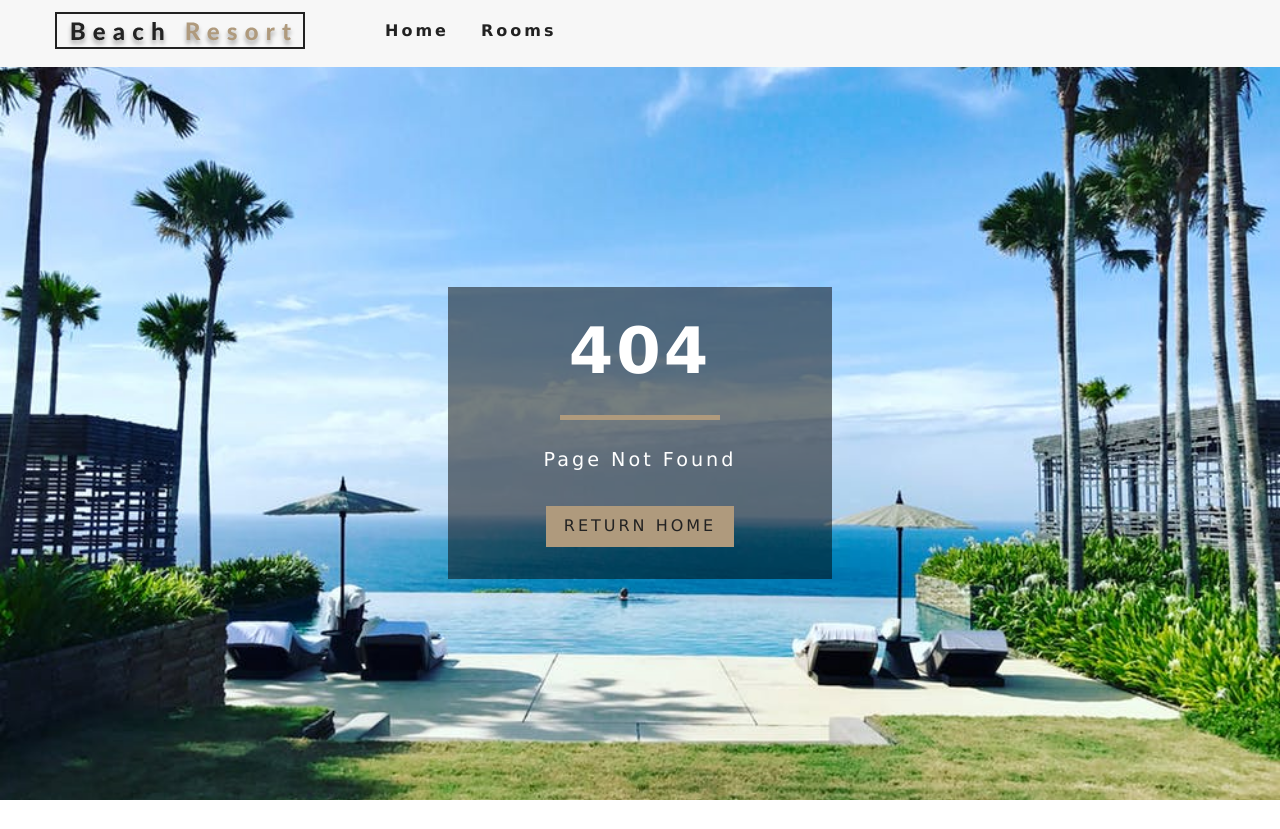
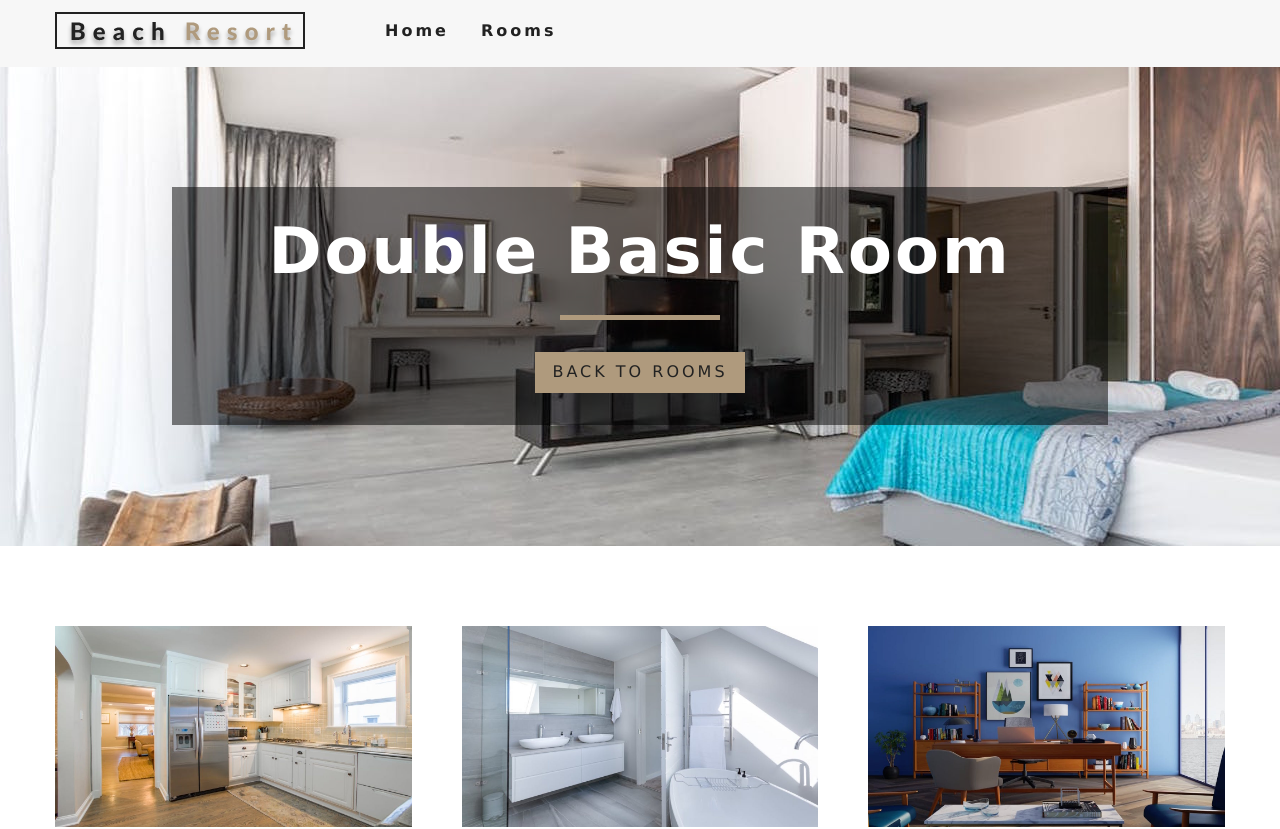
Before and after one commit to erickmack/BeachResort, a React (Create React App) app: page /BeachResort/rooms/double-basic in a window 1280 px wide. Before the commit this address had no page. Shown: the top 829 px of the page. Before the commit the page ends 800 px from the top, so only its background shows below. Built offline with nearby package versions, Linux system fonts and the light colour scheme.

Commit message:
fixed redirect issues

```diff
--- a/src/App.js
+++ b/src/App.js
@@ -14,10 +14,10 @@
   return (
     <>
       <Navbar />
-      <Switch onUpdate={() => window.scrollTo(0, 0)}>
+      <Switch>
         <Route exact path="/BeachResort" component={Home} />
-        <Route exact path="/rooms/" component={Rooms} />
-        <Route exact path="/rooms/:id" component={SingleRoom} />
+        <Route exact path="/BeachResort/rooms/" component={Rooms} />
+        <Route exact path="/BeachResort/rooms/:id" component={SingleRoom} />
         <Route component={Error} />
       </Switch>
     </>
--- a/src/components/Navbar.js
+++ b/src/components/Navbar.js
@@ -15,7 +15,7 @@
       <nav className="navbar">
         <div className="nav-center">
           <div className="nav-header">
-            <Link to="/">
+            <Link to="/BeachResort">
               <img src={logo} alt="" />
             </Link>
             <button
@@ -30,10 +30,10 @@
             className={this.state.isOpen ? "nav-links show-nav" : "nav-links"}
           >
             <li>
-              <Link to="/">Home</Link>
+              <Link to="/BeachResort">Home</Link>
             </li>
             <li>
-              <Link to="/rooms">Rooms</Link>
+              <Link to="/BeachResort/rooms">Rooms</Link>
             </li>
           </ul>
         </div>
--- a/src/components/Room.js
+++ b/src/components/Room.js
@@ -12,7 +12,10 @@
           <h6>${price}</h6>
           <p>per night</p>
         </div>
-        <Link to={`/rooms/${slug}`} className="btn-primary room-link">
+        <Link
+          to={`/BeachResort/rooms/${slug}`}
+          className="btn-primary room-link"
+        >
           Features
         </Link>
       </div>
--- a/src/pages/Error.js
+++ b/src/pages/Error.js
@@ -7,7 +7,7 @@
   return (
     <Hero>
       <Banner title="404" subtitle="page not found">
-        <Link to="/" className="btn-primary">
+        <Link to="/BeachResort" className="btn-primary">
           return home
         </Link>
       </Banner>
--- a/src/pages/Home.js
+++ b/src/pages/Home.js
@@ -14,7 +14,7 @@
           title="luxurious rooms"
           subtitle="deluxe rooms starting at $299"
         >
-          <Link to="/rooms" className="btn-primary">
+          <Link to="BeachResort/rooms" className="btn-primary">
             our rooms
           </Link>
         </Banner>
--- a/src/pages/Rooms.js
+++ b/src/pages/Rooms.js
@@ -9,7 +9,7 @@
     <>
       <Hero hero="roomsHero">
         <Banner title="our rooms">
-          <Link to="/" className="btn-primary">
+          <Link to="/BeachResort" className="btn-primary">
             return home
           </Link>
         </Banner>
--- a/src/pages/SingleRoom.js
+++ b/src/pages/SingleRoom.js
@@ -22,7 +22,7 @@
       return (
         <div className="error">
           <h3>No such room could be found</h3>
-          <Link to="/rooms" className="btn-primary">
+          <Link to="/BeachResort/rooms" className="btn-primary">
             Back to rooms
           </Link>
         </div>
@@ -44,7 +44,7 @@
       <>
         <StyledHero img={mainImg}>
           <Banner title={`${name} room`}>
-            <Link to="/rooms" className="btn-primary">
+            <Link to="/BeachResort/rooms" className="btn-primary">
               back to rooms
             </Link>
           </Banner>
```
Also changed, not shown: 1 other file (tests, documents, lock files or other folders).
